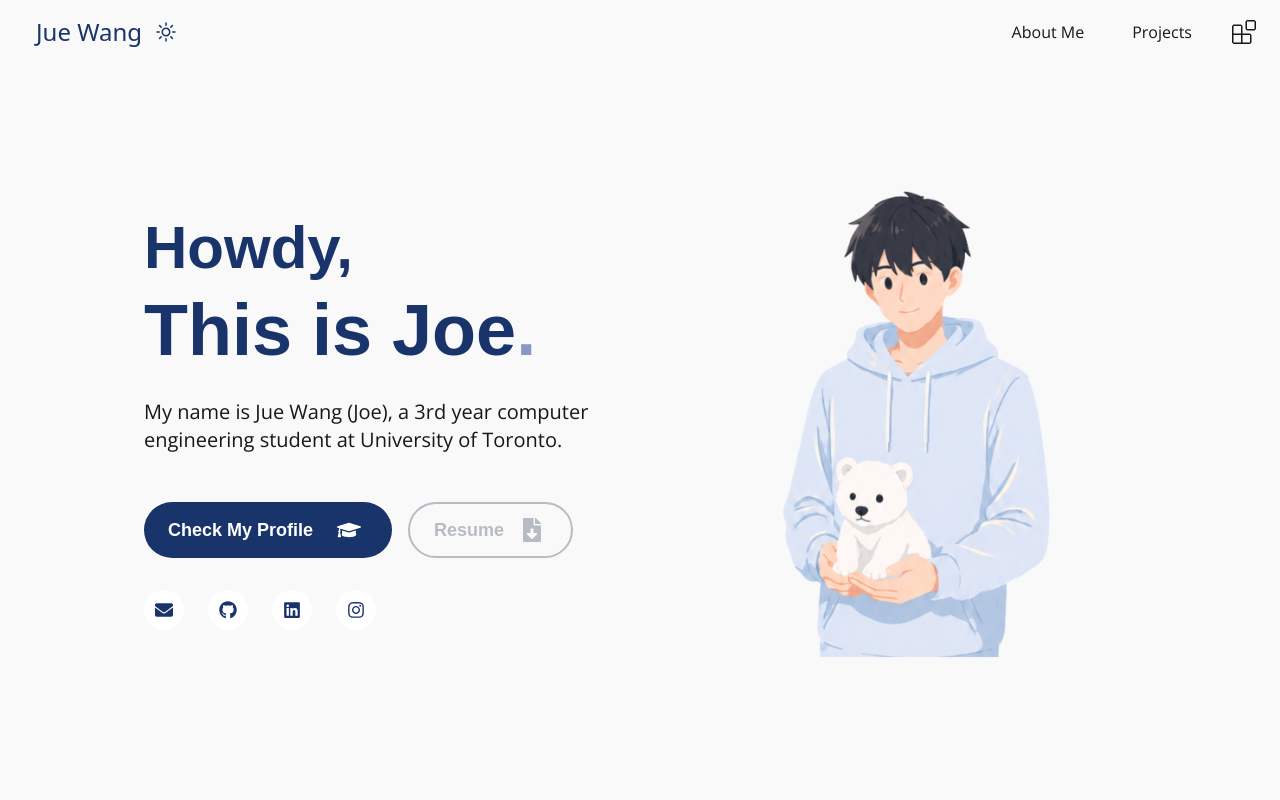
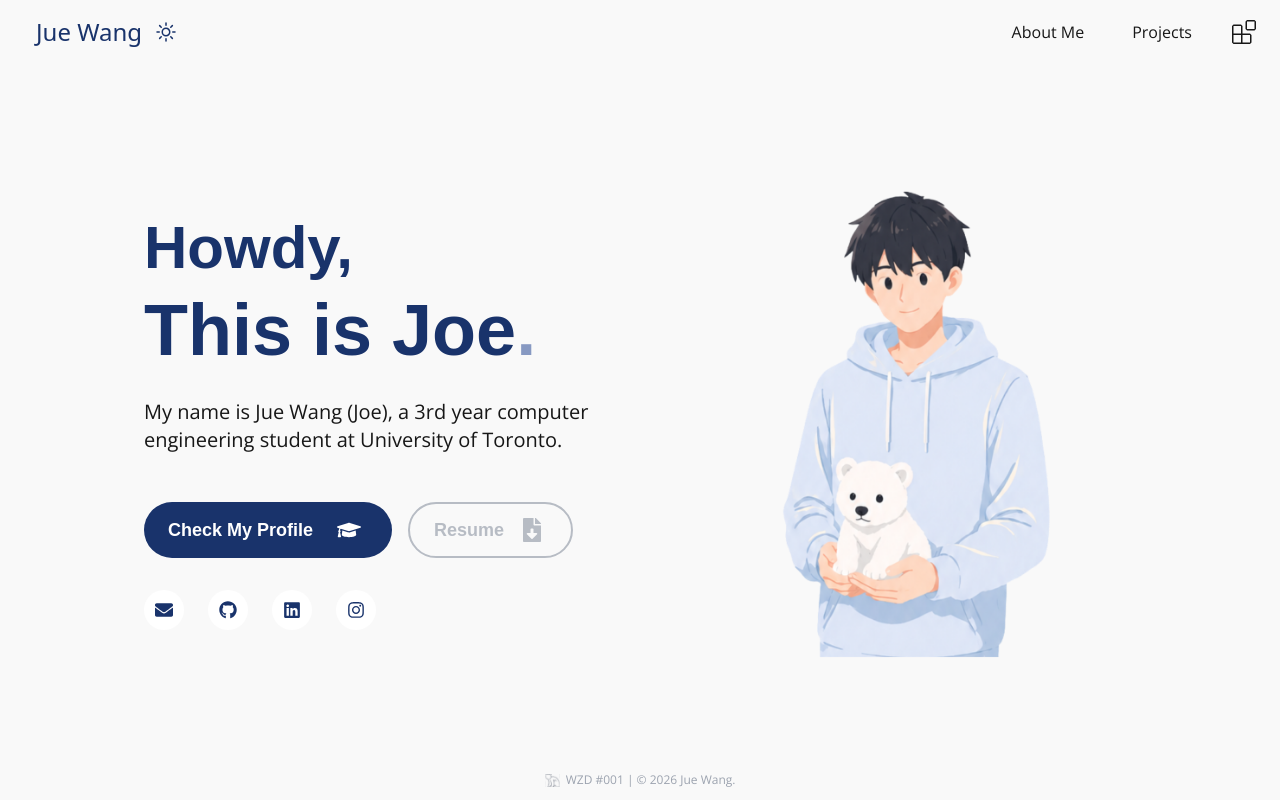
Before and after one commit to joewang0430/my-web, a Next.js app: page / in a window 1280 px wide. Built offline with nearby package versions, Linux system fonts and the light colour scheme; a web font is replaced by a local one.

Commit message:
footer added in main

```diff
--- a/src/components/navBar/components/rightNav/RightNavHome.tsx
+++ b/src/components/navBar/components/rightNav/RightNavHome.tsx
@@ -13,7 +13,7 @@ const RightNavHome = () => {
             {NAV_LINKS_HOME.map(({ name, href }) => (
                 <Link href={href} key={href} className="py-5 px-6 relative group">
 
-                    <p className="relative z-10 font-wf-theme group-hover:text-wz-classic-white dark:group-hover:text-wz-classic-black transition-colors duration-300">
+                    <p className="relative z-10 font-wf-theme group-hover:text-wz-classic-white dark:group-hover:text-wz-classic-green transition-colors duration-300">
                         {name}
                     </p>
                     <div className="absolute inset-0 bg-wz-classic-blue dark:bg-wz-classic-white scale-y-0 origin-top group-hover:scale-y-100 transition-transform duration-300 ease-in-out z-0"></div>
--- a/src/sections/home/HomeMain.tsx
+++ b/src/sections/home/HomeMain.tsx
@@ -38,7 +38,7 @@ const HomeMain = () => {
 
 
     return (
-        <section id="homemain" className="flex items-center justify-center bg-wz-bg-color h-screen">
+        <section id="homemain" className="relative flex items-center justify-center bg-wz-bg-color h-screen">
             <div className="container mx-auto px-4 flex flex-col lg:flex-row items-center lg:items-stretch justify-between max-w-5xl mt-12">
                 {/* Left Column: Introductory Text */}
                 <div className="w-full lg:w-1/2 flex flex-col justify-center mb-8 lg:mb-0">
@@ -86,6 +86,25 @@ const HomeMain = () => {
                     </div>
                 </div>
             </div>
+            <div className="absolute bottom-3 inset-x-0 flex justify-center px-4 pointer-events-none">
+                <p className="inline-flex items-center gap-1.5 text-xs text-gray-400 font-wf-theme text-center">
+                    <span
+                        className="inline-block h-[0.85rem] w-[0.95rem] bg-gray-500 align-middle"
+                        aria-hidden="true"
+                        style={{
+                            WebkitMaskImage: "url('/wzd.svg')",
+                            maskImage: "url('/wzd.svg')",
+                            WebkitMaskRepeat: "no-repeat",
+                            maskRepeat: "no-repeat",
+                            WebkitMaskSize: "contain",
+                            maskSize: "contain",
+                            WebkitMaskPosition: "center",
+                            maskPosition: "center",
+                        }}
+                    />
+                    <span>WZD #001 | © 2026 Jue Wang.</span>
+                </p>
+            </div>
             <style jsx>{`
                 @keyframes flicker {
                     0%, 100% { color: var(--wz-main-color, #000); }
```
Also changed, not shown: public/wzd.svg (added).
